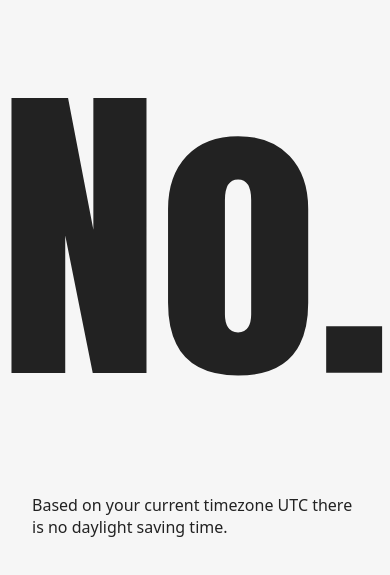
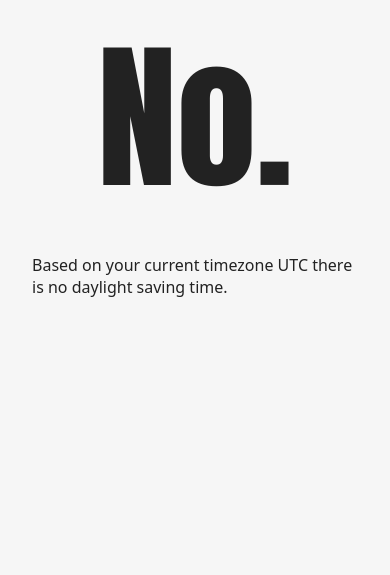
Before and after one commit to EHLOVader/isitdaylightsaving, an Astro site: page / in a window 390 px wide. Shown: the part 165-740 px from the top of the page. Built offline with nearby package versions, Linux system fonts and the light colour scheme; Astro itself is replaced by a stand-in of ours.

Commit message:
:iphone: Add some responsive styles to fix overflow

```diff
--- a/src/pages/index.astro
+++ b/src/pages/index.astro
@@ -44,7 +44,6 @@ import Layout from '../layouts/Layout.astro';
 					}
 				}
 
-
 			}
 
 
@@ -52,7 +51,7 @@ import Layout from '../layouts/Layout.astro';
 
 
 </script>
-<style>
+<style lang="scss">
 	main {
 		margin: auto;
 		padding: 1.5rem;
@@ -70,5 +69,10 @@ import Layout from '../layouts/Layout.astro';
 		font-family: Impact, sans-serif;
 		font-size: 20rem;
 		font-weight: 800;
+
+		@media(max-width: 600px) {
+			font-size: 10rem;
+		}
 	}
+
 </style>
```
